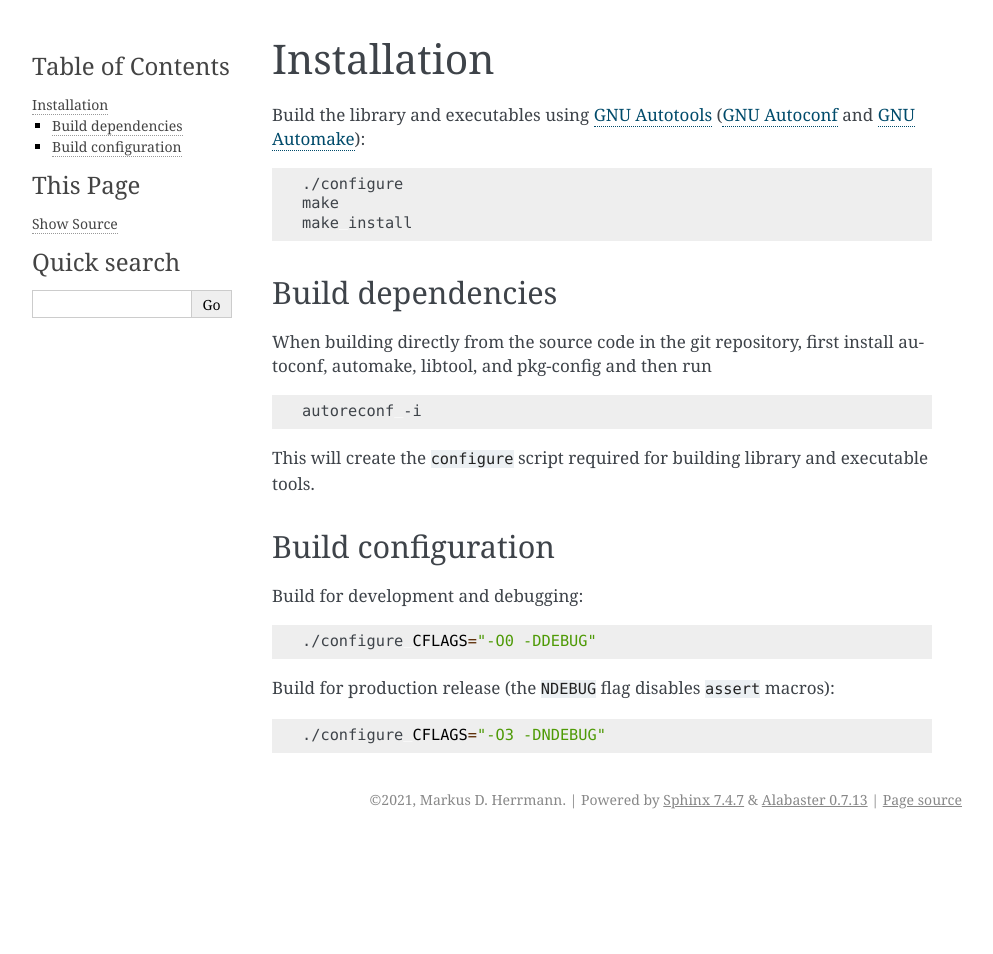
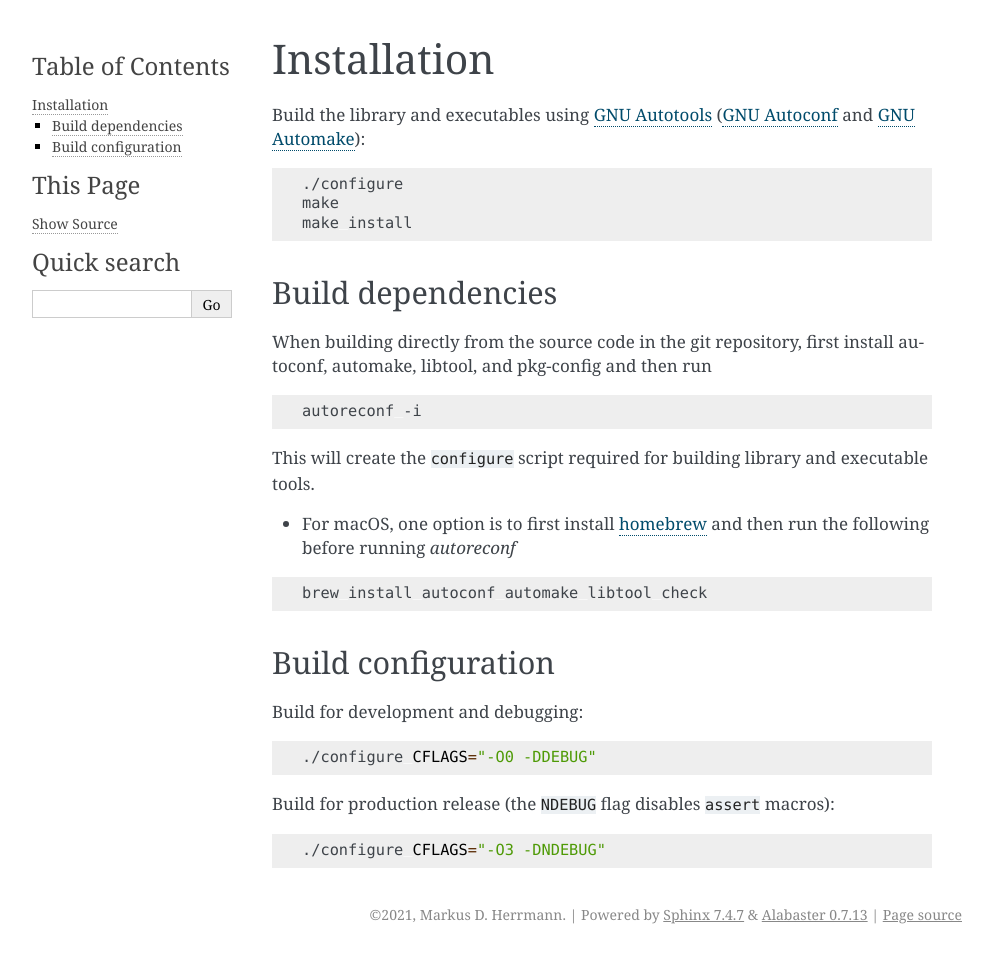
Before and after one commit to ImagingDataCommons/libdicom, a Sphinx documentation site: the page built from doc/source/installation.rst, in a window 1280 px wide. Shown: the whole page, without its empty margins (148-1141 px from the left). Built offline with Sphinx 7.4.7, drawn with Linux system fonts in a browser that asks for light colours; before the commit the page ends 900 px from its top, so only the background shows below that.

Commit message:
Add build instructions for macOS
Not sure if the best way to format platform-specific instructions, but this is the command I needed for a mac build.

```diff
--- a/doc/source/installation.rst
+++ b/doc/source/installation.rst
@@ -21,6 +21,12 @@ autoconf, automake, libtool, and pkg-config and then run
 
 This will create the ``configure`` script required for building library and executable tools.
 
+* For macOS, one option is to first install  `homebrew <https://brew.sh/>`_ and then run the following before running `autoreconf`
+
+.. code:: bash
+
+    brew install autoconf automake libtool check
+
 
 Build configuration
 +++++++++++++++++++
```
